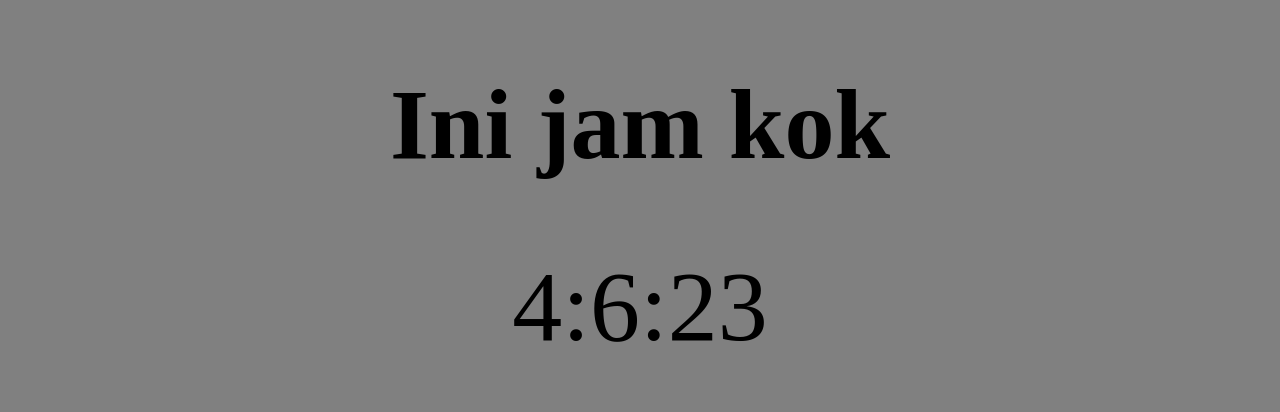
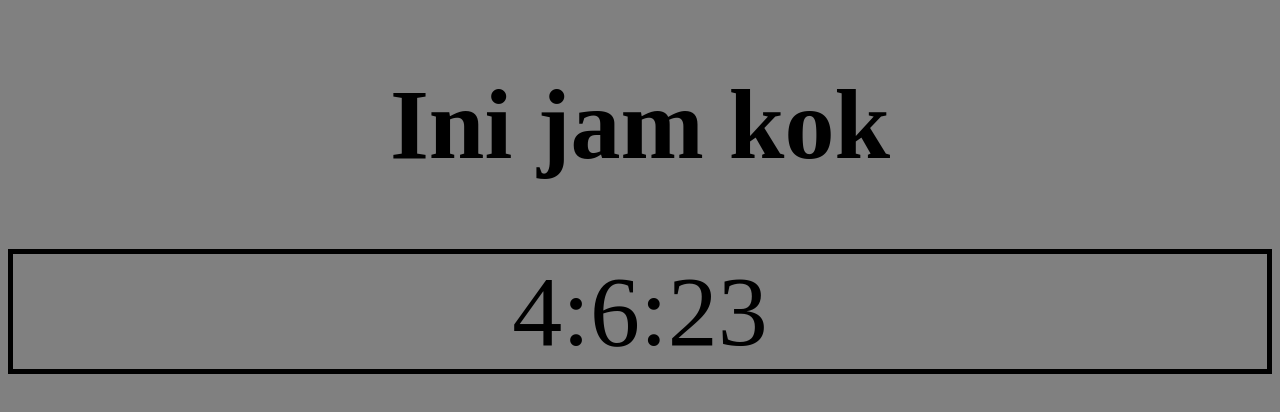
Before and after one commit to koko123tutorial/jam, a plain HTML site: page index.html in a window 1280 px wide. Drawn offline with Linux system fonts and the light colour scheme.

Commit message:
add border

```diff
--- a/index.html
+++ b/index.html
@@ -9,7 +9,9 @@
 </head>
 <body>
     <h1 class="jam" align="center">Ini jam kok</h1>
-    <div id="jam" class="jam" align="center"></div>
+    <div class="line">
+        <div id="jam" class="jam"></div>
+    </div>
     <script src="script.js"></script>
 </body>
 </html>
--- a/style.css
+++ b/style.css
@@ -5,3 +5,9 @@ body {
 .jam {
     font-size: 100px;
 }
+
+.line {
+    border: 5px solid black;
+    display: flex;
+    justify-content: center;
+}
```
